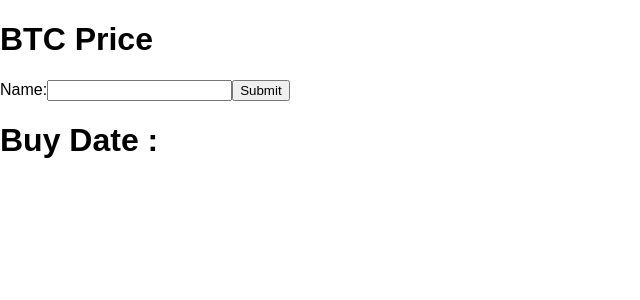
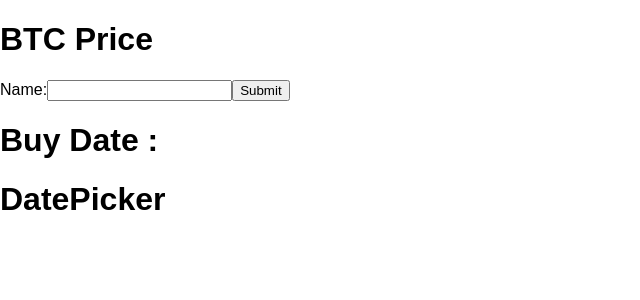
Before and after one commit to georgecode/BTC-to-USD-Calculator, a React (Create React App) app: page / in a window 1280 px wide. Shown: the top 300 px of the page, without its empty margins (0-640 px from the left). Built offline with nearby package versions, Linux system fonts and the light colour scheme; no server answers.

Commit message:
Add datePicker component place holder

```diff
--- a/src/App.js
+++ b/src/App.js
@@ -4,6 +4,9 @@
 // import YearDropDown from './components/yearDropDown/index.js';
 import PastPrice from './components/fetchPrice/index.js';
 import DateInput from './components/dateInput/index.js';
+import DatePicker from './components/datePicker/index.js';
+
+
 
 class App extends Component {
   render() {
@@ -11,6 +14,7 @@
       <div className="App">
         <PastPrice />
         <DateInput />
+        <DatePicker />
       </div>
     );
   }
--- /dev/null
+++ b/src/components/datePicker/index.js
@@ -0,0 +1,11 @@
+import React, { Component } from 'react';
+
+class DatePicker extends Component{
+	render(){
+		return(
+			<h1>DatePicker </h1>
+			)
+	}
+}
+
+export default DatePicker
```
Also changed, not shown: src/components/datePicker/style.css (added).
